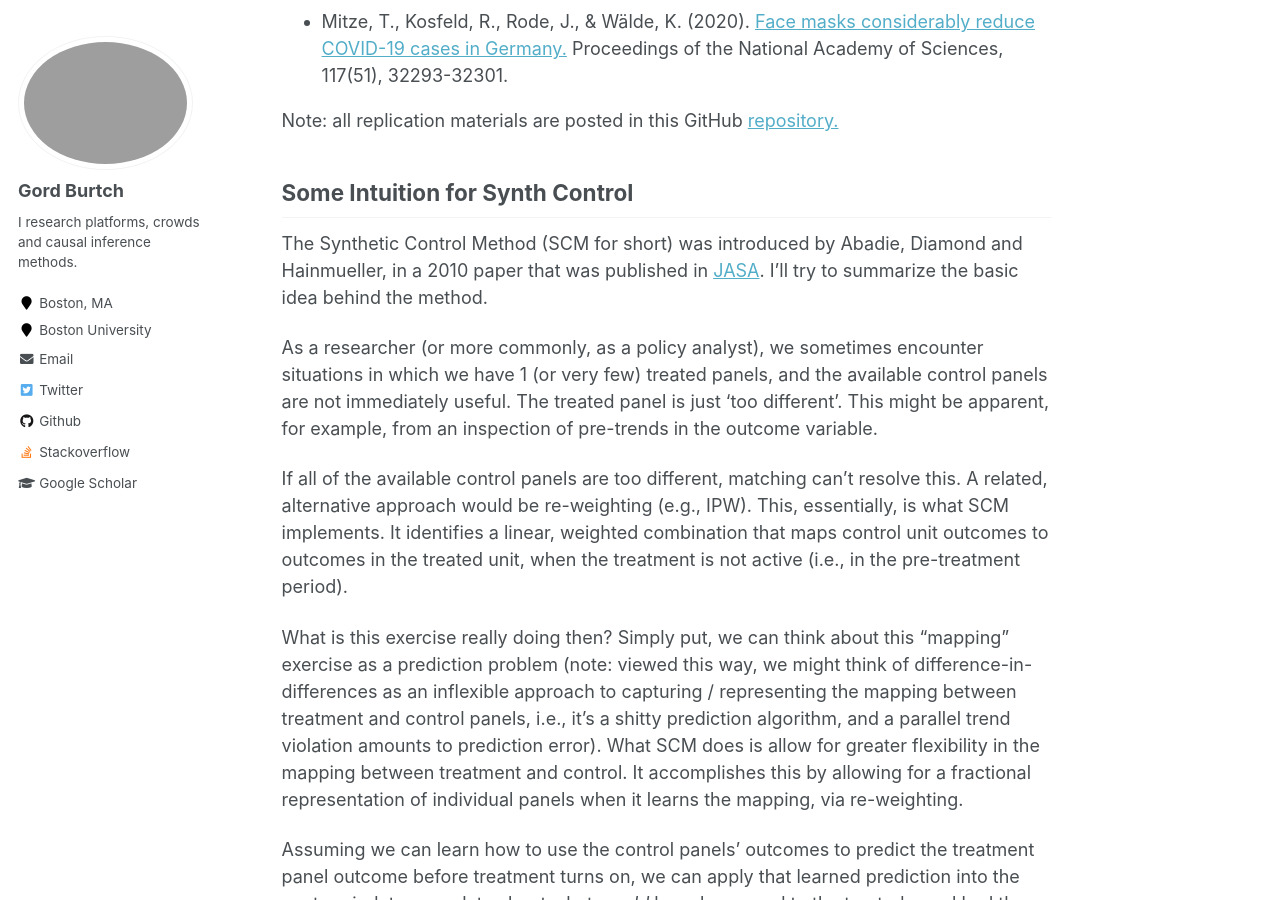
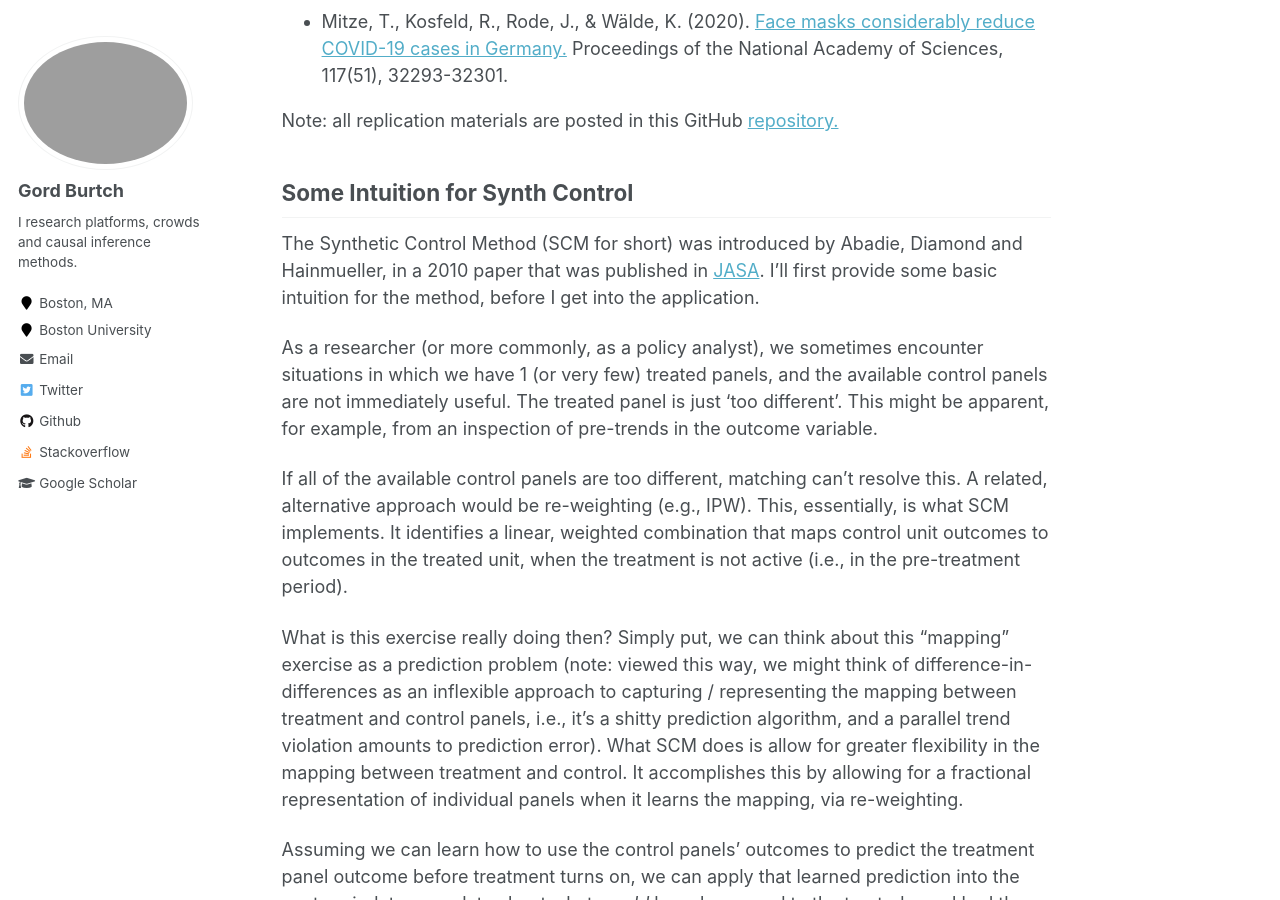
Before and after one commit to gburtch/gburtch.github.io, a Jekyll site: the page built from _posts/2021-03-26-synth-demo.md, in a window 1280 px wide and 900 px high, scrolled down 365 px. Built offline with Jekyll 4.4.1, drawn with Linux system fonts in a browser that asks for light colours.

Commit message:
Update 2021-03-26-synth-demo.md

```diff
--- a/_posts/2021-03-26-synth-demo.md
+++ b/_posts/2021-03-26-synth-demo.md
@@ -26,7 +26,7 @@ Note: all replication materials are posted in this GitHub [repository.](https://
 The Synthetic Control Method (SCM for short) was introduced by Abadie,
 Diamond and Hainmueller, in a 2010 paper that was published in
 [JASA](https://amstat.tandfonline.com/doi/abs/10.1198/jasa.2009.ap08746#.YF0CFkhKj6A "JASA").
-I’ll try to summarize the basic idea behind the method.
+I’ll first provide some basic intuition for the method, before I get into the application.
 
 As a researcher (or more commonly, as a policy analyst), we sometimes
 encounter situations in which we have 1 (or very few) treated panels, and the available
```
